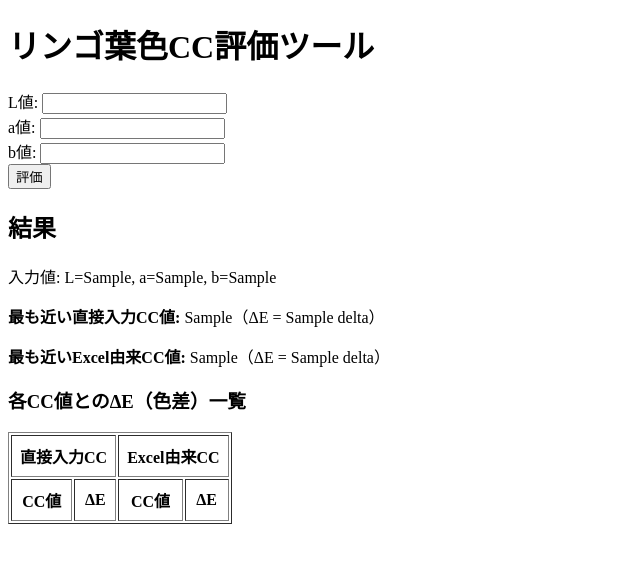
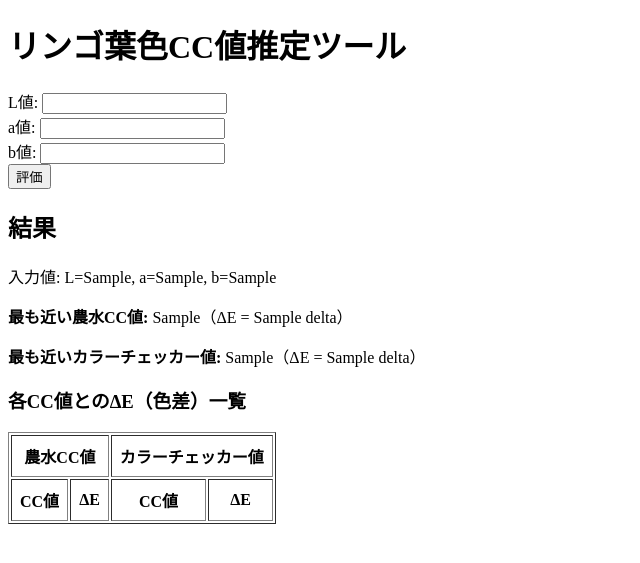
Before and after one commit to frstoyama/apple-color-checker, a Flask app: template templates/index.html in a window 1280 px wide. Shown: the top 563 px of the page, without its empty margins (0-640 px from the left). Run offline with Flask 3, Linux system fonts and the light colour scheme; the template is opened without the code that fills it: most values are stand-ins (such as "Sample title", 1, 10 or a date in 2020); lists and menus that the app fills with data are empty; parts of the project's set-up code (start-up, migrations or seed data) failed here and were passed over.

Commit message:
必要なファイルの更新と追加・削除

```diff
--- a/app.py
+++ b/app.py
@@ -8,7 +8,22 @@ app = Flask(__name__)
 def calculate_delta_e(lab1, lab2):
     return round(math.sqrt(sum((a - b) ** 2 for a, b in zip(lab1, lab2))), 1)
 
-# 直接定義された基準Lab値（CC値1～8）
+
+#農水省論文の値（CC値1～8）
+standard_lab_list = [
+    {'cc': 1, 'lab': [45.11, -14.68, 21.59]},
+    {'cc': 2, 'lab': [42.70, -13.08, 18.31]},
+    {'cc': 3, 'lab': [36.82, -11.04, 15.37]},
+    {'cc': 4, 'lab': [33.40, -11.36, 13.37]},
+    {'cc': 5, 'lab': [31.06, -9.49, 11.18]},
+    {'cc': 6, 'lab': [28.95, -8.03, 9.26]},
+    {'cc': 7, 'lab': [24.68, -5.71, 6.22]},
+    {'cc': 8, 'lab': [22.86, -4.58, 4.17]},
+]
+
+
+"""
+#ハックナインの論文での実測データ
 standard_lab_list = [
     {'cc': 1, 'lab': [66.3, -18.0, 26.9]},
     {'cc': 2, 'lab': [62.5, -14.9, 27.4]},
@@ -19,7 +34,7 @@ standard_lab_list = [
     {'cc': 7, 'lab': [42.9, -6.2, 22.1]},
     {'cc': 8, 'lab': [39.0, -5.2, 21.5]},
 ]
-
+"""
 # Excelファイルから基準値を読み込む（ColorReaderPro_Apple_CC.xlsx）
 excel_path = "ColorReaderPro_Apple_CC.xlsx"
 excel_df = pd.read_excel(excel_path)
--- a/templates/index.html
+++ b/templates/index.html
@@ -2,10 +2,10 @@
 <html lang="ja">
 <head>
     <meta charset="UTF-8">
-    <title>リンゴ葉色CC評価ツール</title>
+    <title>リンゴ葉色CC値推定ツール</title>
 </head>
 <body>
-    <h1>リンゴ葉色CC評価ツール</h1>
+    <h1>リンゴ葉色CC値推定ツール</h1>
 
     <form method="post">
         <label for="L">L値:</label>
@@ -22,14 +22,14 @@
         <p>入力値: L={{ input_lab[0] }}, a={{ input_lab[1] }}, b={{ input_lab[2] }}</p>
 
         <!-- 🔽 最も近いCC値の概要をテーブルの上に表示 -->
-        <p><strong>最も近い直接入力CC値:</strong> {{ closest_direct.cc }}（ΔE = {{ closest_direct.delta }}）</p>
-        <p><strong>最も近いExcel由来CC値:</strong> {{ closest_excel.cc }}（ΔE = {{ closest_excel.delta }}）</p>
+        <p><strong>最も近い農水CC値:</strong> {{ closest_direct.cc }}（ΔE = {{ closest_direct.delta }}）</p>
+        <p><strong>最も近いカラーチェッカー値:</strong> {{ closest_excel.cc }}（ΔE = {{ closest_excel.delta }}）</p>
 
         <h3>各CC値とのΔE（色差）一覧</h3>
         <table border="1" cellpadding="8">
             <tr>
-                <th colspan="2">直接入力CC</th>
-                <th colspan="2">Excel由来CC</th>
+                <th colspan="2">農水CC値</th>
+                <th colspan="2">カラーチェッカー値</th>
             </tr>
             <tr>
                 <th>CC値</th>
```
